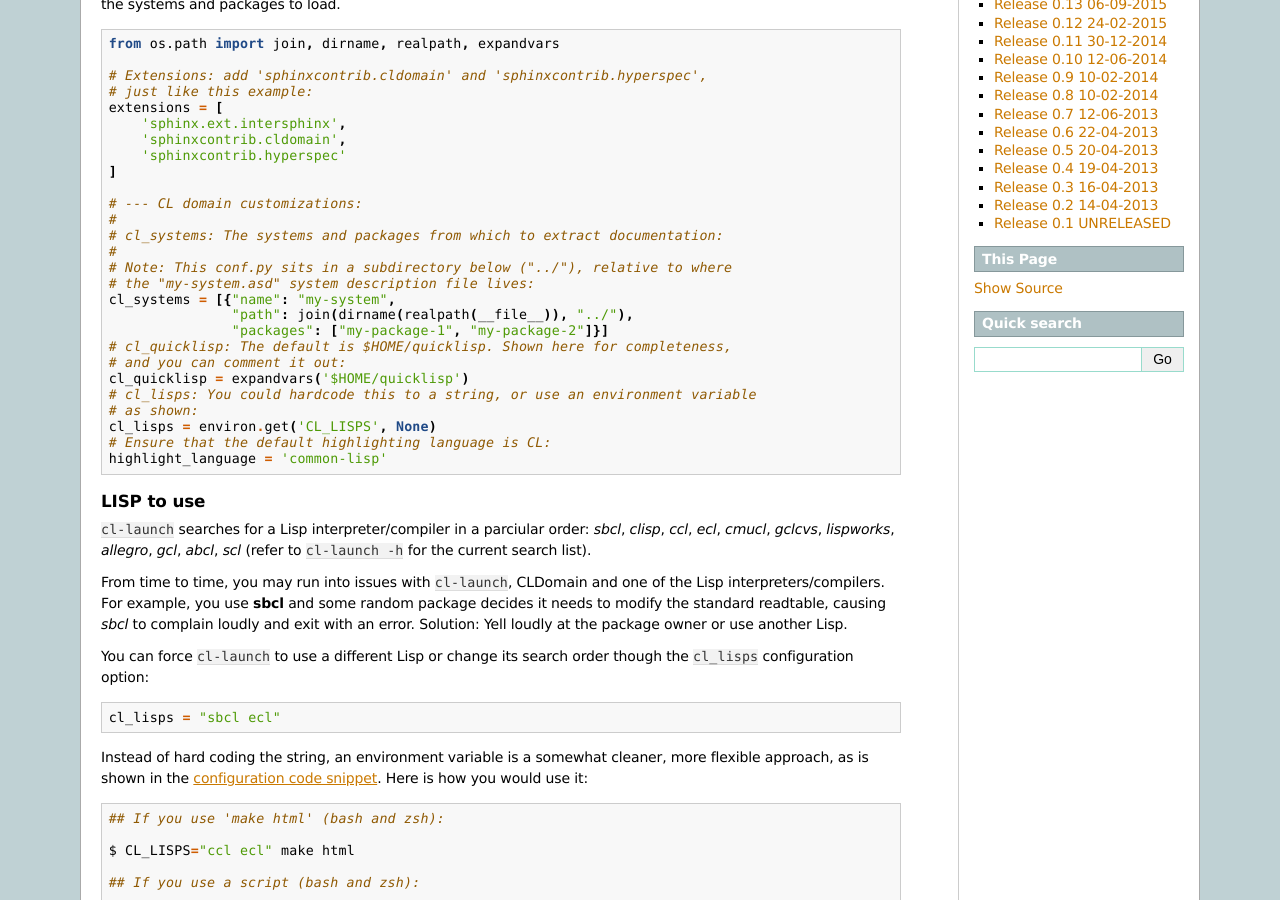
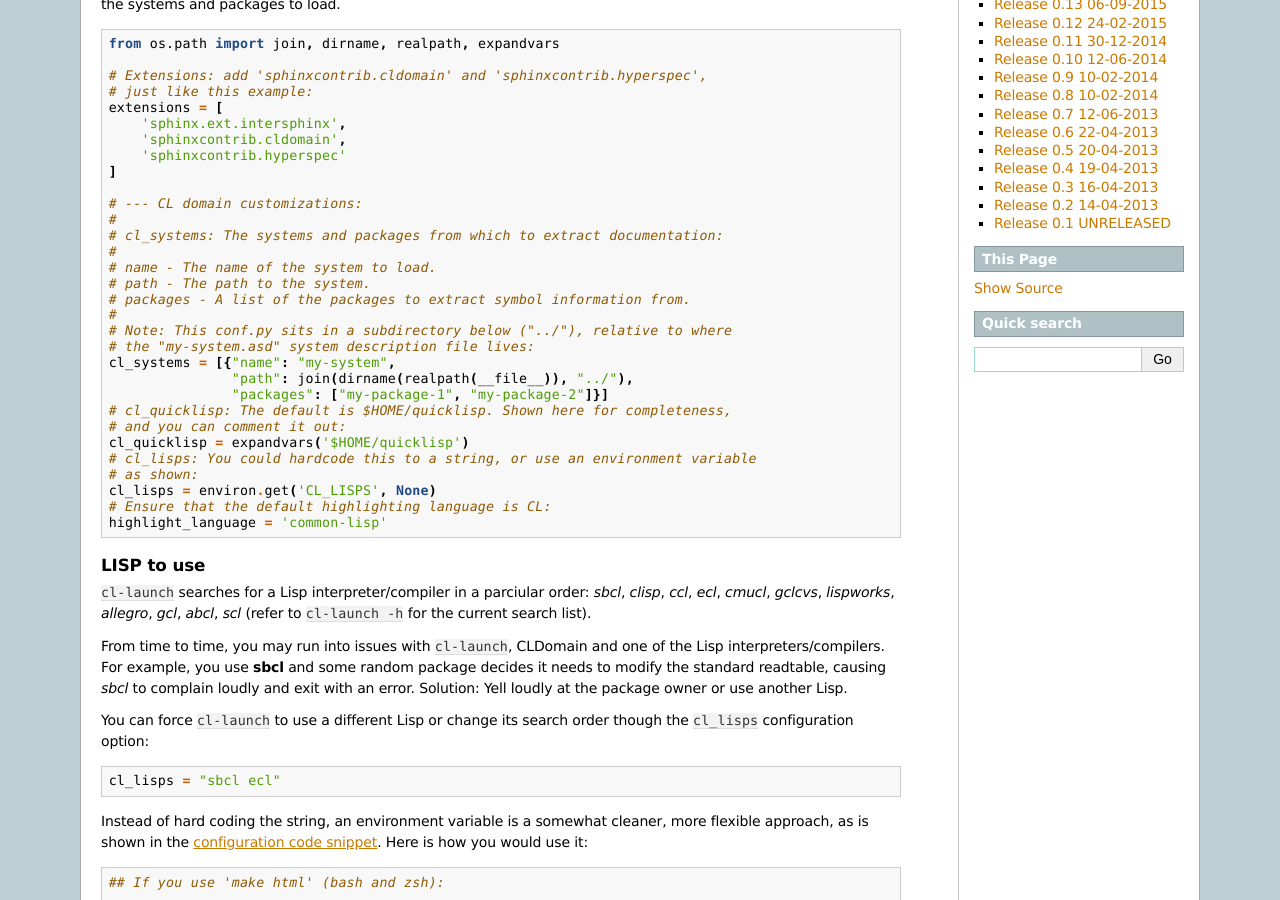
Before and after one commit to russell/sphinxcontrib-cldomain, a Sphinx documentation site: the page built from doc/index.rst, in a window 1280 px wide and 900 px high, scrolled down 607 px. Built offline with Sphinx 7.4.7, drawn with Linux system fonts in a browser that asks for light colours; some of the changed text lies outside the part shown.

Commit message:
Minor fixups
- added back descriptions of system definition dict
- tried to be more specific with extra text
- minor lisp formatting fix

```diff
--- a/doc/index.rst
+++ b/doc/index.rst
@@ -58,6 +58,10 @@ extension list, (b) telling CLDomain the systems and packages to load.
   # --- CL domain customizations:
   #
   # cl_systems: The systems and packages from which to extract documentation:
+  #
+  # name - The name of the system to load.
+  # path - The path to the system.
+  # packages - A list of the packages to extract symbol information from.
   #
   # Note: This conf.py sits in a subdirectory below ("../"), relative to where
   # the "my-system.asd" system description file lives:
@@ -162,7 +166,7 @@ Spinx-generated output. The output template looks like:
 
     *symbol-docstring*
 
-    Any additional text you decide to add here.
+    Any additional text described in the RST files.
 
 For an example, follow :ref:`this <variable2>` link or read on.
 
```
Also changed, not shown: 1 other file.
